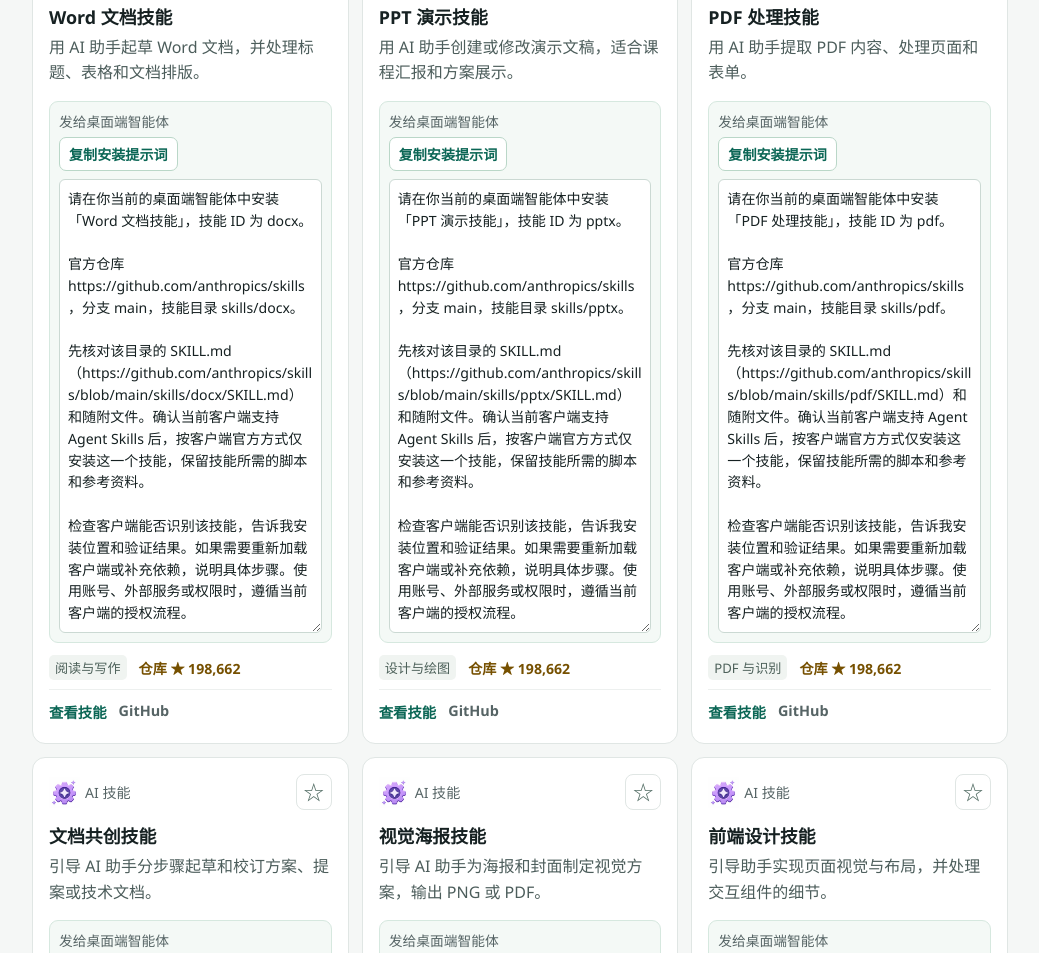
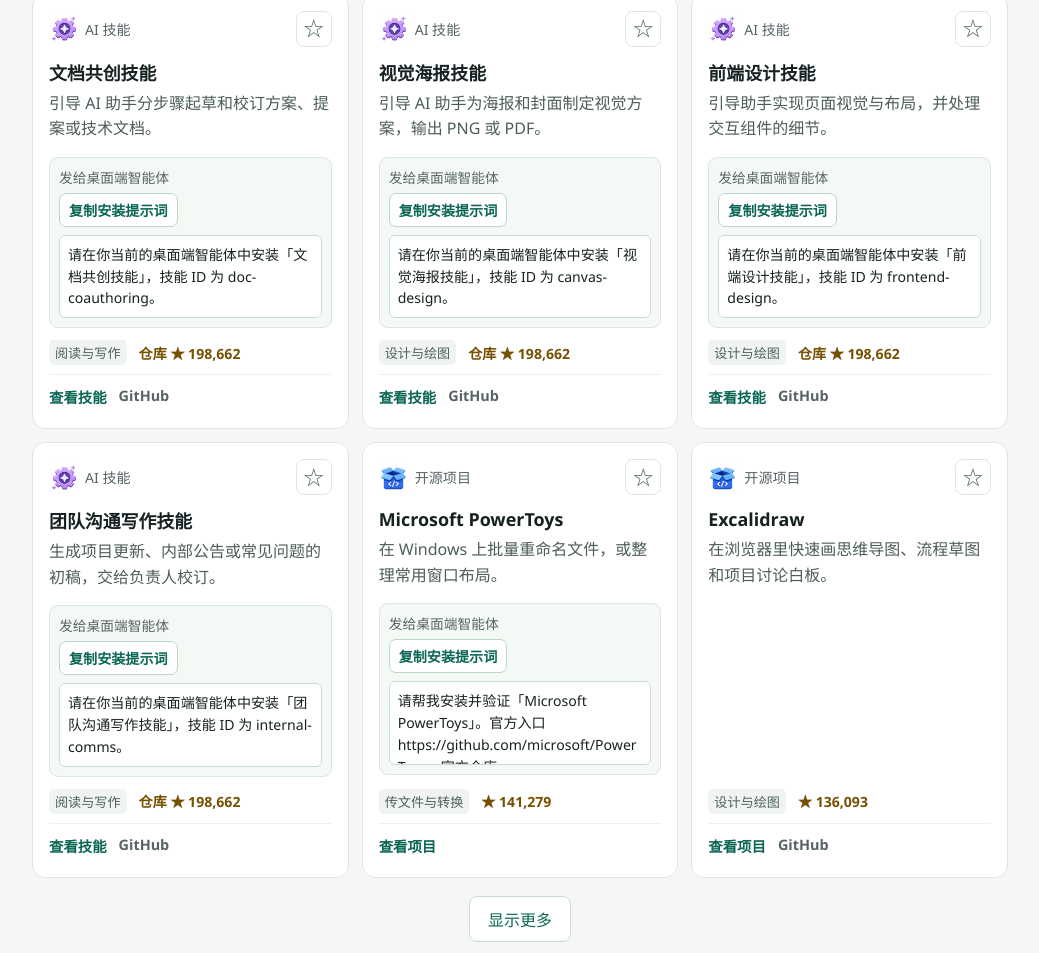
Before and after one commit to chenmingyu12345/github-Atlas, a plain HTML site: page docs/index.html in a window 1280 px wide. Shown: the part 1559-2512 px from the top of the page, without its empty margins (236-1275 px from the left). Drawn offline with Linux system fonts and the light colour scheme.

Commit message:
Reduce installation prompt card height

```diff
--- a/docs/index.html
+++ b/docs/index.html
@@ -6,7 +6,7 @@
   <meta name="description" content="为学生和上班族整理的效率工具导航。按行业、岗位和具体任务找到适合的工具。">
   <meta name="theme-color" content="#f5f7f6">
   <title>效率工具图鉴 · GitHub Atlas</title>
-  <link rel="stylesheet" href="style.css?v=install-inline">
+  <link rel="stylesheet" href="style.css?v=install-compact">
   <link rel="icon" href="assets/online.webp" type="image/webp">
   <script src="tools.js" defer></script>
   <script src="stars.js" defer></script>
@@ -66,7 +66,7 @@
         <p class="install-label">发给桌面端智能体</p>
         <button class="copy-install" type="button">复制安装提示词</button>
         <span class="copy-status" role="status"></span>
-        <textarea aria-label="安装提示词" readonly rows="6"></textarea>
+        <textarea aria-label="安装提示词，可滚动阅读" readonly rows="3"></textarea>
       </div>
       <div class="card-foot"><span class="category"></span><span class="stars"></span></div>
       <div class="card-links"><a class="entry-link" target="_blank" rel="noopener noreferrer"></a><a class="repository-link" target="_blank" rel="noopener noreferrer">GitHub</a></div>
--- a/docs/style.css
+++ b/docs/style.css
@@ -127,7 +127,7 @@ h1 { font-size: clamp(2rem, 4.5vw, 3.35rem); line-height: 1.12; letter-spacing:
 .copy-install:hover { background: #e4f3eb; }
 .copy-status { padding-inline-start: 6px; color: var(--accent); font-size: .83rem; }
 .install-label { margin: 0 0 6px; color: var(--muted); font-size: .86rem; }
-.install textarea { display: block; width: 100%; field-sizing: content; margin-top: 8px; resize: vertical; border-radius: 6px; border: 1px solid #cbd9d3; padding: 8px; background: #fff; color: var(--ink); font: inherit; font-size: .88rem; line-height: 1.55; }
+.install textarea { display: block; width: 100%; margin-top: 8px; resize: none; border-radius: 6px; border: 1px solid #cbd9d3; padding: 8px; background: #fff; color: var(--ink); font: inherit; font-size: .88rem; line-height: 1.55; }
 .more { display: block; margin: 18px auto 0; background: white; color: var(--accent); border: 1px solid #cbd9d3; padding: 10px 18px; border-radius: 8px; }
 @media (max-width: 640px) {
   .type-nav { gap: 7px; }
```
